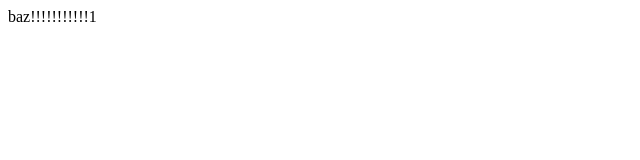
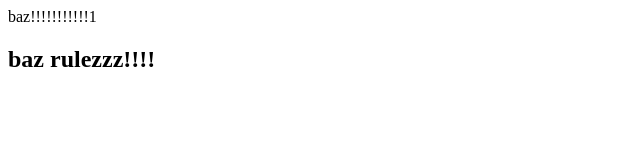
Before and after one commit to sandimas01/baz, a plain HTML site: page index.html in a window 1280 px wide. Shown: the whole page, without its empty margins (0-640 px from the left). Drawn offline with Linux system fonts and the light colour scheme.

Commit message:
second commit

```diff
--- a/index.html
+++ b/index.html
@@ -8,5 +8,6 @@
 </head>
 <body>
     baz!!!!!!!!!!!1
+    <h2>baz rulezzz!!!!</h2>
 </body>
 </html>
```
